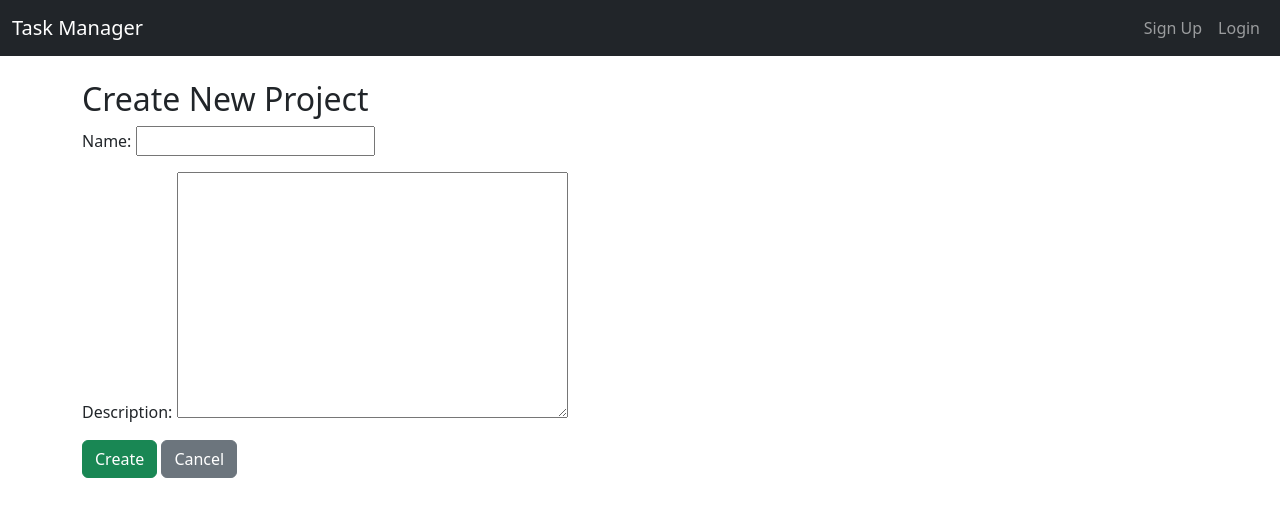
After one commit to d-stegantsev/py-task-manager, a Django app: page /projects/create/ in a window 1280 px wide. The commit adds this page. Shown: the top 517 px of the page. Run offline with Django 5.2, Linux system fonts and the light colour scheme.

Commit message:
add "Create project"/refactor "Create task"

```diff
--- a/manager/urls.py
+++ b/manager/urls.py
@@ -1,6 +1,7 @@
 from django.urls import path
 from manager.views import (
     ProjectListView,
+    ProjectCreateView,
     TaskListView,
     TaskDetailView,
     TaskCreateView,
@@ -14,6 +15,7 @@ app_name = "manager"
 urlpatterns = [
     # Projects
     path("", ProjectListView.as_view(), name="project-list"),
+    path("projects/create/", ProjectCreateView.as_view(), name="project-create"),
 
     # Tasks by project
     path("projects/<int:project_id>/tasks/", TaskListView.as_view(), name="task-list"),
--- /dev/null
+++ b/templates/manager/project_form.html
@@ -0,0 +1,11 @@
+{% extends "base.html" %}
+
+{% block content %}
+  <h2>Create New Project</h2>
+  <form method="post">
+    {% csrf_token %}
+    {{ form.as_p }}
+    <button type="submit" class="btn btn-success">Create</button>
+    <a href="{% url 'manager:project-list' %}" class="btn btn-secondary">Cancel</a>
+  </form>
+{% endblock %}
--- a/templates/manager/task_form.html
+++ b/templates/manager/task_form.html
@@ -12,6 +12,6 @@
   {% if task.pk %}
     <a href="{% url 'manager:task-detail' task.id %}" class="btn btn-secondary mt-3">Cancel</a>
   {% else %}
-    <a href="{% url 'manager:task-list' %}" class="btn btn-secondary mt-3">Cancel</a>
+    <a href="{% url 'manager:task-list' project.id %}" class="btn btn-secondary mt-3">Cancel</a>
   {% endif %}
 {% endblock %}
```
